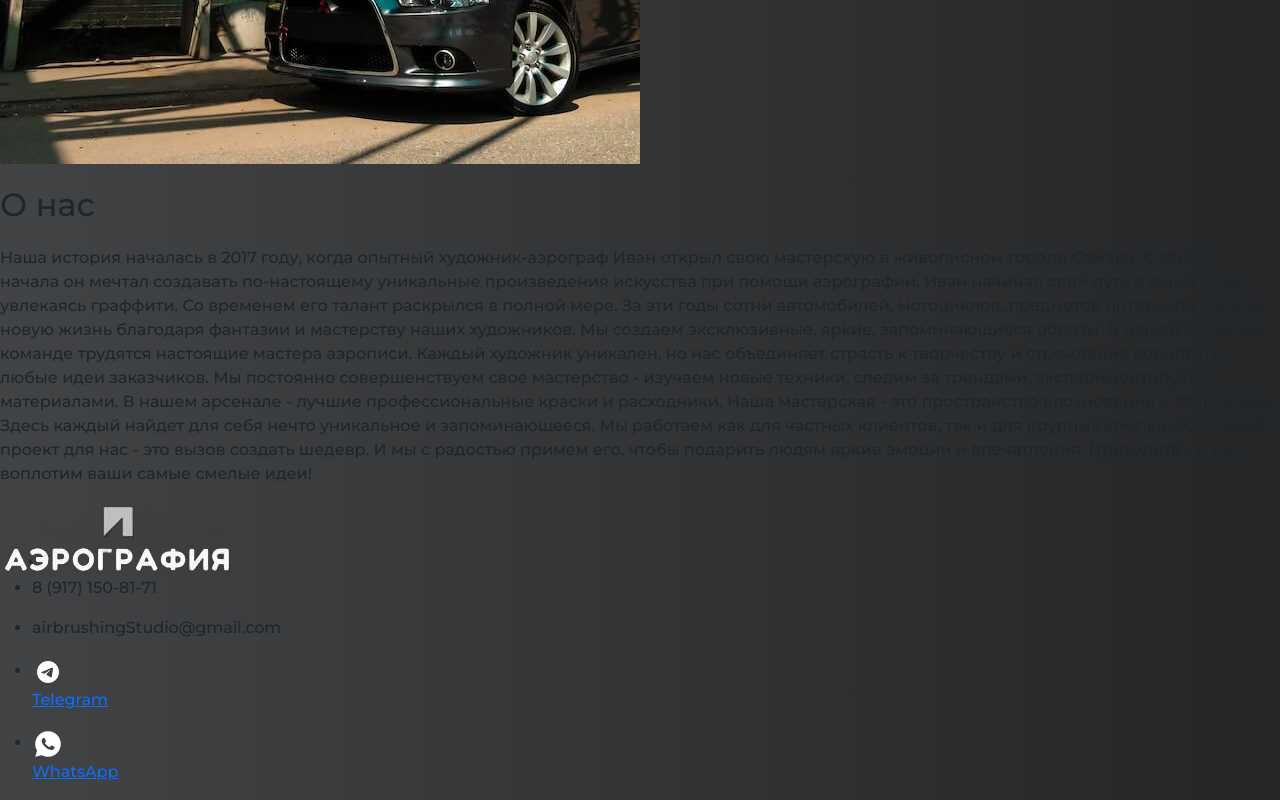
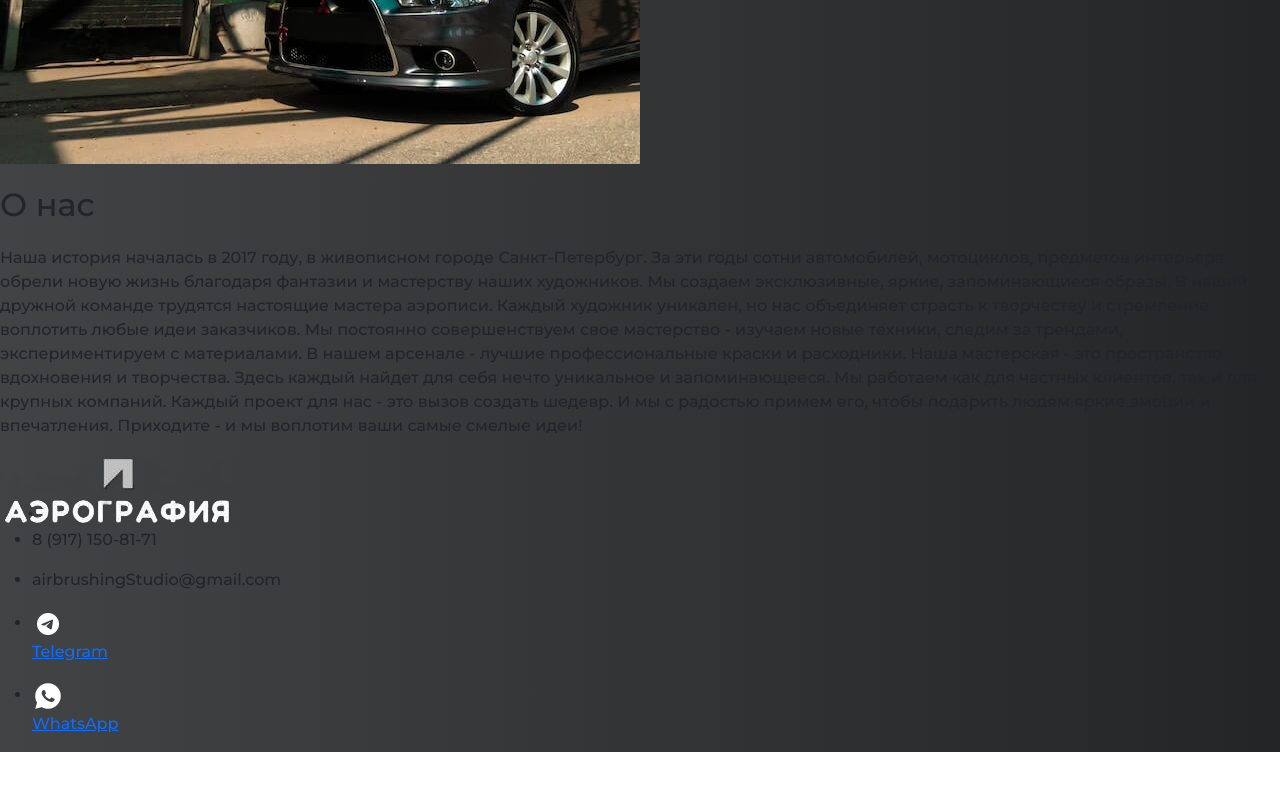
Before and after one commit to Max-Teplyakov/airbrush, a React (Create React App) app: page /about-us in a window 1280 px wide. Shown: the part 1343-2143 px from the top of the page. After the commit the page ends 2095 px from the top, so only its background shows below. Built offline with nearby package versions, Linux system fonts and the light colour scheme.

Commit message:
изменил доработка

```diff
--- a/src/components/AboutUs/AboutUs.js
+++ b/src/components/AboutUs/AboutUs.js
@@ -12,20 +12,16 @@ function AboutUs() {
         <div className="about-us__block">
           <h1 className="about-us__title">О нас</h1>
           <p className="about-us__subtitle">
-            Наша история началась в 2017 году, когда опытный художник-аэрограф
-            Иван открыл свою мастерскую в живописном городе Самара. С самого
-            начала он мечтал создавать по-настоящему уникальные произведения
-            искусства при помощи аэрографии. Иван начинал свой путь в юные годы,
-            увлекаясь граффити. Со временем его талант раскрылся в полной мере.
-            За эти годы сотни автомобилей, мотоциклов, предметов интерьера
-            обрели новую жизнь благодаря фантазии и мастерству наших художников.
-            Мы создаем эксклюзивные, яркие, запоминающиеся образы. В нашей
-            дружной команде трудятся настоящие мастера аэрописи. Каждый художник
-            уникален, но нас объединяет страсть к творчеству и стремление
-            воплотить любые идеи заказчиков. Мы постоянно совершенствуем свое
-            мастерство - изучаем новые техники, следим за трендами,
-            экспериментируем с материалами. В нашем арсенале - лучшие
-            профессиональные краски и расходники. Наша мастерская - это
+            Наша история началась в 2017 году, в живописном городе
+            Санкт-Петербург. За эти годы сотни автомобилей, мотоциклов,
+            предметов интерьера обрели новую жизнь благодаря фантазии и
+            мастерству наших художников. Мы создаем эксклюзивные, яркие,
+            запоминающиеся образы. В нашей дружной команде трудятся настоящие
+            мастера аэрописи. Каждый художник уникален, но нас объединяет
+            страсть к творчеству и стремление воплотить любые идеи заказчиков.
+            Мы постоянно совершенствуем свое мастерство - изучаем новые техники,
+            следим за трендами, экспериментируем с материалами. В нашем арсенале
+            - лучшие профессиональные краски и расходники. Наша мастерская - это
             пространство вдохновения и творчества. Здесь каждый найдет для себя
             нечто уникальное и запоминающееся. Мы работаем как для частных
             клиентов, так и для крупных компаний. Каждый проект для нас - это
--- a/src/components/Airbrush/Bike/PriceBike/PriceBike.js
+++ b/src/components/Airbrush/Bike/PriceBike/PriceBike.js
@@ -20,7 +20,7 @@ function PriceBike() {
         </tr>
         <tr className="price__table-row">
           <td>Разборка/сборка классического велосипеда</td>
-          <td>От 3.000 рублей</td>
+          <td>От 5.000 рублей</td>
         </tr>
         <tr className="price__table-row">
           <td>Покраска одной детали</td>
@@ -28,19 +28,19 @@ function PriceBike() {
         </tr>
         <tr className="price__table-row">
           <td>Покраска жесткой вилки</td>
-          <td>От 2.000 рублей</td>
+          <td>От 3.000 рублей</td>
         </tr>
         <tr className="price__table-row">
           <td>Покраска амортизационной вилки</td>
-          <td>От 3.000 рублей</td>
+          <td>От 4.000 рублей</td>
         </tr>
         <tr className="price__table-row">
           <td>Брендирование рамы</td>
-          <td>От 8.000 рублей</td>
+          <td>От 10.000 рублей</td>
         </tr>
         <tr className="price__table-row">
           <td>Аэрография на велосипеде</td>
-          <td>От 12.000 рублей</td>
+          <td>От 15.000 рублей</td>
         </tr>
       </table>
       <a href="#bike-id" className="price__btn">
--- a/src/components/Airbrush/Wall/PriceWall/PriceWall.js
+++ b/src/components/Airbrush/Wall/PriceWall/PriceWall.js
@@ -3,7 +3,15 @@ function PriceHouse() {
     <section className="price">
       <h2 className="price__title">ЦЕНЫ НА АЭРОГРАФИЮ СТЕН</h2>
       <p className="price__subtitle">
-      Точное определение стоимости реализации идеи невозможно без подробного обсуждения исходных данных. Тарификация процесса применения аэрографии зависит от сложности рисунка, его детализации, площади поверхности, типа детали и других факторов. Рисование на изогнутой поверхности требует больше времени и навыков, чем на плоской поверхности. Рекомендуем заполнить форму внизу сайта, под описанием, или связаться с нами по указанному номеру телефона, чтобы мы могли более подробно обсудить ваши пожелания. После подписания договора оказания услуг, цена фиксируется и не меняется.
+        Точное определение стоимости реализации идеи невозможно без подробного
+        обсуждения исходных данных. Тарификация процесса применения аэрографии
+        зависит от сложности рисунка, его детализации, площади поверхности, типа
+        детали и других факторов. Рисование на изогнутой поверхности требует
+        больше времени и навыков, чем на плоской поверхности. Рекомендуем
+        заполнить форму внизу сайта, под описанием, или связаться с нами по
+        указанному номеру телефона, чтобы мы могли более подробно обсудить ваши
+        пожелания. После подписания договора оказания услуг, цена фиксируется и
+        не меняется.
       </p>
       <table className="price__table">
         <tr className="price__table-header">
@@ -12,11 +20,11 @@ function PriceHouse() {
         </tr>
         <tr className="price__table-row">
           <td>Лёгкая детализация</td>
-          <td>От 30.000 рублей</td>
+          <td>От 50.000 рублей</td>
         </tr>
         <tr className="price__table-row">
           <td>Стандартная детализация</td>
-          <td>От 100.000 рублей</td>
+          <td>От 120.000 рублей</td>
         </tr>
         <tr className="price__table-row">
           <td>Высшая детализация</td>
--- a/src/components/Footer/Footer.js
+++ b/src/components/Footer/Footer.js
@@ -23,7 +23,7 @@ function Footer() {
         <li className="footer__tellegram">
           <a
             className="footer__links"
-            href="https://t.me/max_tepl"
+            href="https://t.me/Igornaumov1985"
             target="_blanck"
           >
             <img src={telegramm} className="footer__contacts-icon" />
@@ -33,7 +33,7 @@ function Footer() {
         <li className="footer__whatsapp">
           <a
             className="footer__links footer__links-whatsapp"
-            href="tel:+79871578318"
+            href="tel:+79171508171"
             target="_blanck"
           >
             <img src={whatsap} className="footer__contacts-icon" />
--- a/src/components/Header/Header.js
+++ b/src/components/Header/Header.js
@@ -24,7 +24,7 @@ function Header() {
           <li className="header__contacts-link">
             <a
               className="header__contacts-phone"
-              href="tel:+79871578318"
+              href="tel:+79171508171"
               target="_blanck"
             >
               <img src={phone} className="header__contacts-icon" />
@@ -33,7 +33,7 @@ function Header() {
           <li className="header__contacts-link">
             <a
               className="header__contacts-telega"
-              href="https://t.me/max_tepl"
+              href="https://t.me/Igornaumov1985"
               target="_blanck"
             >
               <img src={icon} className="header__contacts-icon" />
--- a/src/components/Slider/Slider.css
+++ b/src/components/Slider/Slider.css
@@ -32,7 +32,7 @@
   max-width: 500px;
   font-size: 32px;
   color: #fff;
-  text-align: justify;
+  text-align: center;
 }
 
 .slider__btn {
```
Also changed, not shown: src/components/Airbrush/Car/PriceCar/PriceCar.js (+12 -8 lines), src/components/Airbrush/Helmet/PriceHelmet/PriceHelmet.js (+11 -3 lines), src/components/Airbrush/Laptop/PriceLaptop/PriceLaptop.js (+13 -5 lines), src/components/Airbrush/Motorcycle/PriceMotorcycle/PriceMotorcycle.js (+13 -5 lines).
